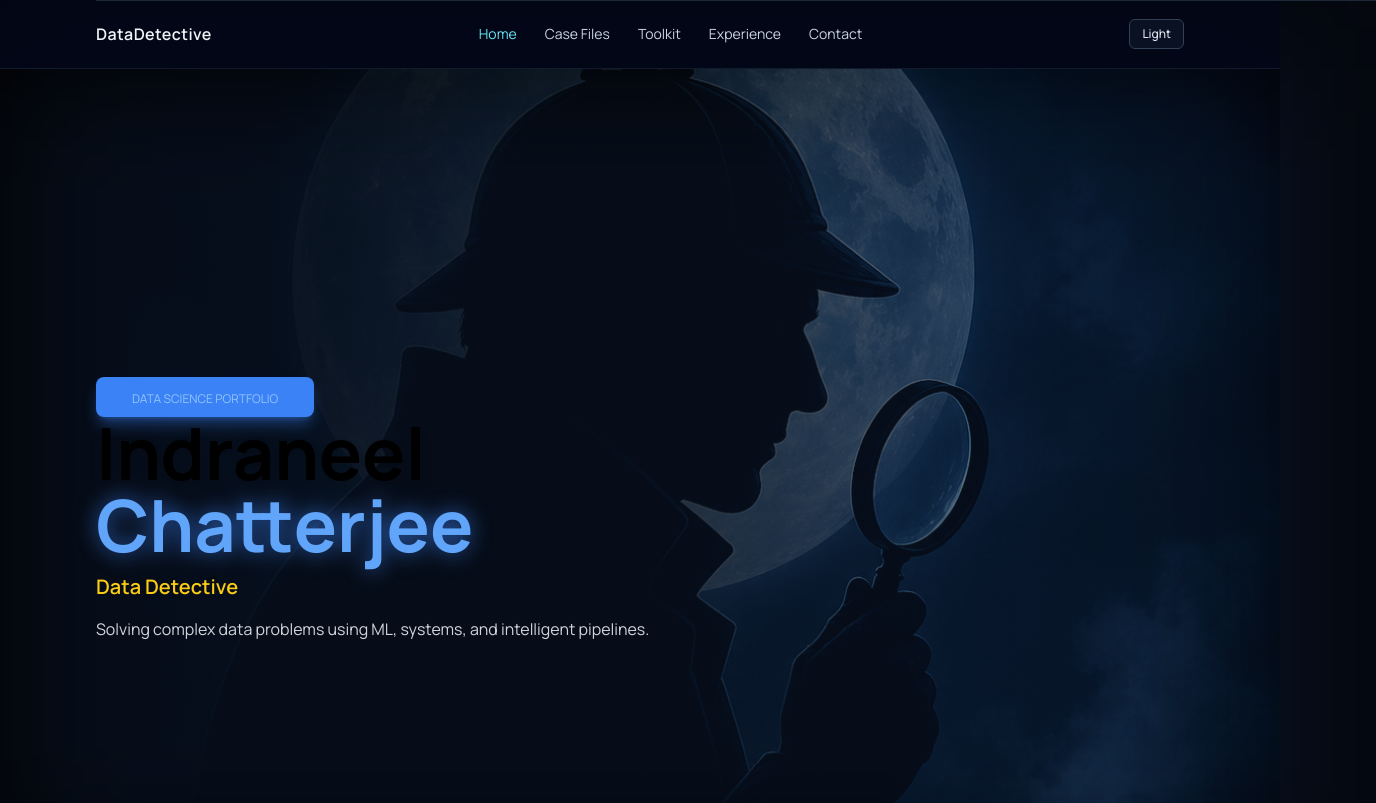
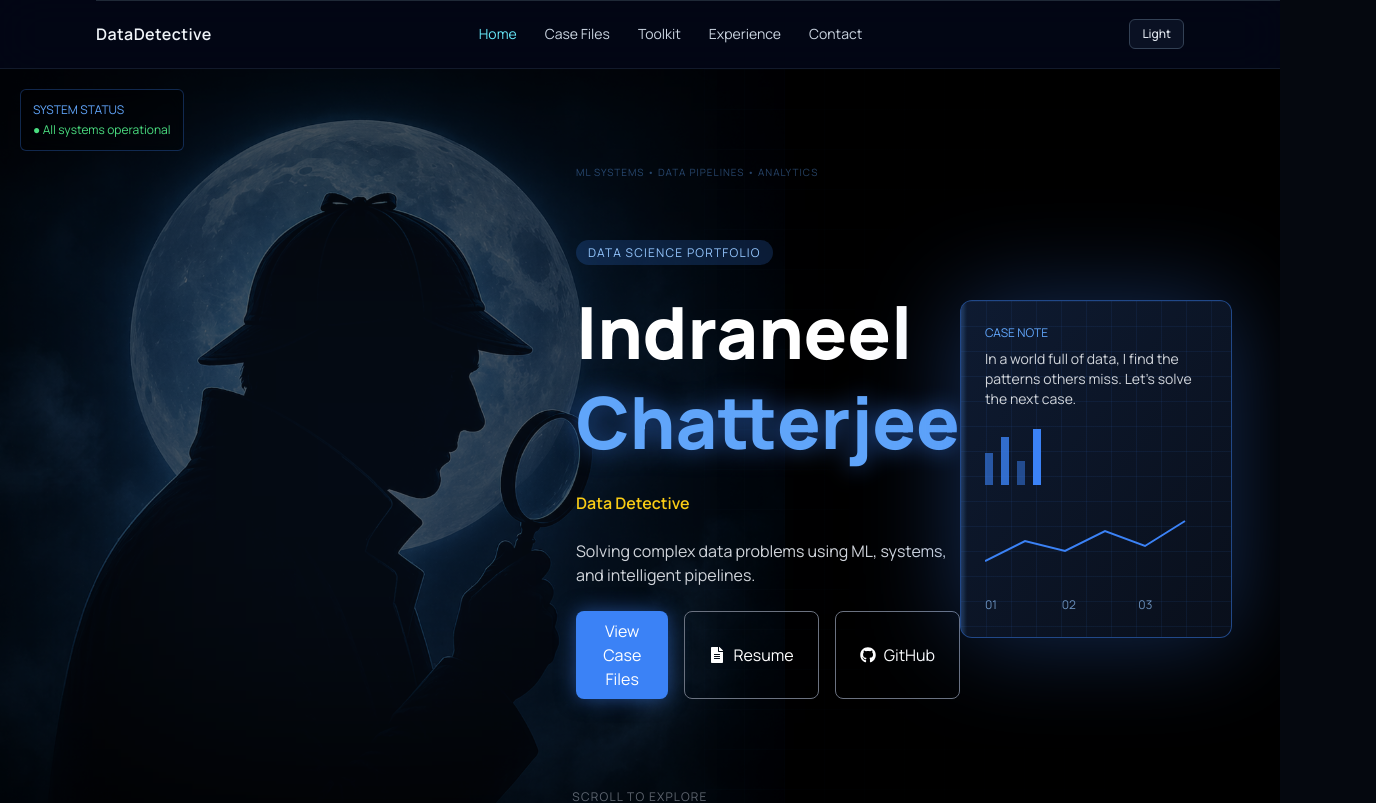
Before and after one commit to DataDetective-Neel/Portfolio_latest, a React (Vite) app: page / in a window 1280 px wide. Shown: the top 803 px of the page, 1376 px wide, since content can reach past the window. Built offline with nearby package versions, Linux system fonts and the light colour scheme.

Commit message:
first page done

```diff
--- a/src/components/Hero.jsx
+++ b/src/components/Hero.jsx
@@ -1,47 +1,155 @@
+import { FaGithub, FaFileAlt } from "react-icons/fa";
+
 export default function Hero() {
   return (
-    <section className="relative w-full h-screen flex items-center pt-20">
+    <section className="relative w-full h-screen overflow-hidden text-white bg-black">
 
-      {/* BACKGROUND IMAGE */}
+      {/* DETECTIVE IMAGE */}
       <img
         src="/detective.png"
         alt="detective"
-        className="absolute inset-0 w-full h-full object-cover"
+        className="absolute left-[-5%] top-0 h-full w-auto object-cover opacity-100"
       />
 
-      {/* DARK BASE OVERLAY */}
-<div className="absolute inset-0 bg-black/30"></div>
+      {/* MOON GLOW */}
+      <div className="absolute left-[5%] top-[10%] w-[600px] h-[600px] bg-blue-500/20 blur-[120px]" />
 
-{/* LEFT DARK GRADIENT (VERY IMPORTANT) */}
-<div className="absolute inset-0 bg-gradient-to-r from-black via-black/80 to-transparent"></div>
 
-{/* BLUE GLOW */}
-<div className="absolute inset-0 bg-blue-500/10 blur-3xl"></div>
+      {/* GLOBAL OVERLAY */}
+      <div className="absolute inset-0 bg-black/60" />
 
-      {/* CONTENT */}
-      <div className="relative z-10 h-full flex items-center px-10 md:px-24">
+      {/* RIGHT GRID */}
+      <div className="absolute right-0 top-0 w-[45%] h-full
+        bg-[linear-gradient(rgba(59,130,246,0.05)_1px,transparent_1px),linear-gradient(to_right,rgba(59,130,246,0.05)_1px,transparent_1px)]
+        bg-[size:40px_40px] opacity-20">
 
-        <div className="max-w-xl">
-          <button className="px-6 py-2 bg-blue-500 hover:bg-blue-600 rounded-lg shadow-lg shadow-blue-500/40 transition">
-          <span className="text-xs px-3 py-1 bg-blue-500/20 rounded-full text-blue-300">
+        <div className="absolute inset-0 bg-gradient-to-l from-black via-black/40 to-transparent" />
+      </div>
+
+      {/* SYSTEM STATUS */}
+      <div className="absolute left-5 top-5 hidden md:block">
+        <div className="border border-blue-500/30 rounded-md p-3 bg-black/40 backdrop-blur">
+          <p className="text-xs text-blue-400 mb-1">SYSTEM STATUS</p>
+          <p className="text-green-400 text-xs">● All systems operational</p>
+        </div>
+      </div>
+
+      {/* TOP TEXT */}
+      <div className="absolute top-24 left-[45%] text-[10px] text-blue-400 opacity-40 tracking-widest hidden md:block">
+        ML SYSTEMS • DATA PIPELINES • ANALYTICS
+      </div>
+
+
+      {/* MAIN GRID LAYOUT */}
+      <div className="relative z-10 h-full w-full flex items-center">
+
+        {/* LEFT (EMPTY FOR IMAGE BALANCE) */}
+        <div className="w-[45%]" />
+
+        {/* CENTER CONTENT */}
+        <div className="w-[30%] space-y-6">
+
+          <span className="text-xs px-3 py-1 bg-blue-500/20 text-blue-300 rounded-full tracking-widest">
             DATA SCIENCE PORTFOLIO
-          </span></button>
+          </span>
 
-          <h1 className="text-6xl md:text-7xl font-bold leading-tight drop-shadow-lg">
-            Indraneel <br />
-            <span className="text-blue-400 drop-shadow-[0_0_10px_rgba(59,130,246,0.7)]">Chatterjee</span>
+          <h1 className="text-7xl font-extrabold leading-tight">
+            <span className="text-white">Indraneel</span><br />
+            <span className="text-blue-400 drop-shadow-[0_0_12px_rgba(59,130,246,0.6)]">
+              Chatterjee
+            </span>
           </h1>
 
-          <h2 className="text-xl mt-3 text-yellow-400 font-semibold drop-shadow">
-            Data Detective
-          </h2>
+          <h2 className="text-yellow-400 font-semibold">Data Detective</h2>
 
-          <p className="mt-4 text-gray-300">
+          <p className="text-gray-300 max-w-md">
             Solving complex data problems using ML, systems, and intelligent pipelines.
           </p>
 
+          <div className="flex gap-4">
+            <button className="px-6 py-2 bg-blue-500 rounded-lg shadow-[0_0_20px_rgba(59,130,246,0.5)]">
+              View Case Files
+            </button>
+            <button className="px-6 py-2 border border-gray-500 rounded-lg flex items-center gap-2">
+              <FaFileAlt /> Resume
+            </button>
+            <button className="px-6 py-2 border border-gray-500 rounded-lg flex items-center gap-2">
+              <FaGithub /> GitHub
+            </button>
+          </div>
+
         </div>
+
+        {/* RIGHT PANEL */}
+        <div className="w-[25%] flex justify-end pr-12">
+
+          <div className="relative w-[440px] bg-[#0b1220]/85 backdrop-blur-2xl
+          border border-blue-500/50 rounded-xl p-6
+          shadow-[0_0_100px_rgba(59,130,246,0.35)]
+          overflow-hidden">
+
+            {/* ACCENT LINE */}
+            <div className="absolute left-0 top-0 h-full w-[2px] bg-blue-400/60 blur-[2px]" />
+
+            {/* INNER GLOW */}
+            <div className="absolute inset-0 bg-gradient-to-br from-blue-500/10 to-transparent" />
+
+            {/* GRID */}
+            <div className="absolute inset-0
+            bg-[linear-gradient(rgba(59,130,246,0.08)_1px,transparent_1px),linear-gradient(to_right,rgba(59,130,246,0.08)_1px,transparent_1px)]
+            bg-[size:25px_25px]" />
+
+            <div className="relative z-10">
+
+              <p className="text-xs text-blue-400 mb-2">CASE NOTE</p>
+
+              <p className="text-gray-300 text-sm mb-4">
+                In a world full of data, I find the patterns others miss.
+                Let’s solve the next case.
+              </p>
+
+              {/* BAR GRAPH */}
+              <div className="flex items-end gap-2 h-[60px] mb-4">
+                <div className="w-2 h-8 bg-blue-500/60"></div>
+                <div className="w-2 h-12 bg-blue-500/80"></div>
+                <div className="w-2 h-6 bg-blue-500/50"></div>
+                <div className="w-2 h-14 bg-blue-500"></div>
+              </div>
+
+              {/* LINE GRAPH */}
+              <svg width="100%" height="80">
+                <polyline
+                  fill="none"
+                  stroke="#3b82f6"
+                  strokeWidth="2"
+                  points="0,60 40,40 80,50 120,30 160,45 200,20"
+                />
+              </svg>
+
+              <div className="mt-4 grid grid-cols-3 gap-2 text-xs text-blue-300 opacity-70">
+                <div>01</div>
+                <div>02</div>
+                <div>03</div>
+              </div>
+
+            </div>
+          </div>
+
+        </div>
+
       </div>
+
+      {/* BOTTOM COORDINATES */}
+      <div className="absolute bottom-6 left-6 text-xs text-blue-400 opacity-40">
+        51.5074° N, 0.1278° W
+      </div>
+
+      {/* SCROLL */}
+      <div className="absolute bottom-10 left-1/2 -translate-x-1/2 text-xs text-gray-400 tracking-widest opacity-60">
+        SCROLL TO EXPLORE
+        <div className="mt-2 w-4 h-4 border-b border-r border-gray-400 rotate-45 mx-auto"></div>
+      </div>
+
     </section>
   );
 }
--- a/src/index.css
+++ b/src/index.css
@@ -5,3 +5,16 @@
 body {
   background: #05080f;
 }
+/* Add in index.css */
+
+.hero-bg-depth {
+  position: absolute;
+  inset: 0;
+  background:
+    radial-gradient(circle at 25% 50%, rgba(59,130,246,0.25), transparent 40%),
+    radial-gradient(circle at 80% 50%, rgba(59,130,246,0.1), transparent 50%),
+    linear-gradient(to right, rgba(0,0,0,0.95), rgba(0,0,0,0.85));
+}
+html, body {
+  overflow-x: hidden;
+}
```
